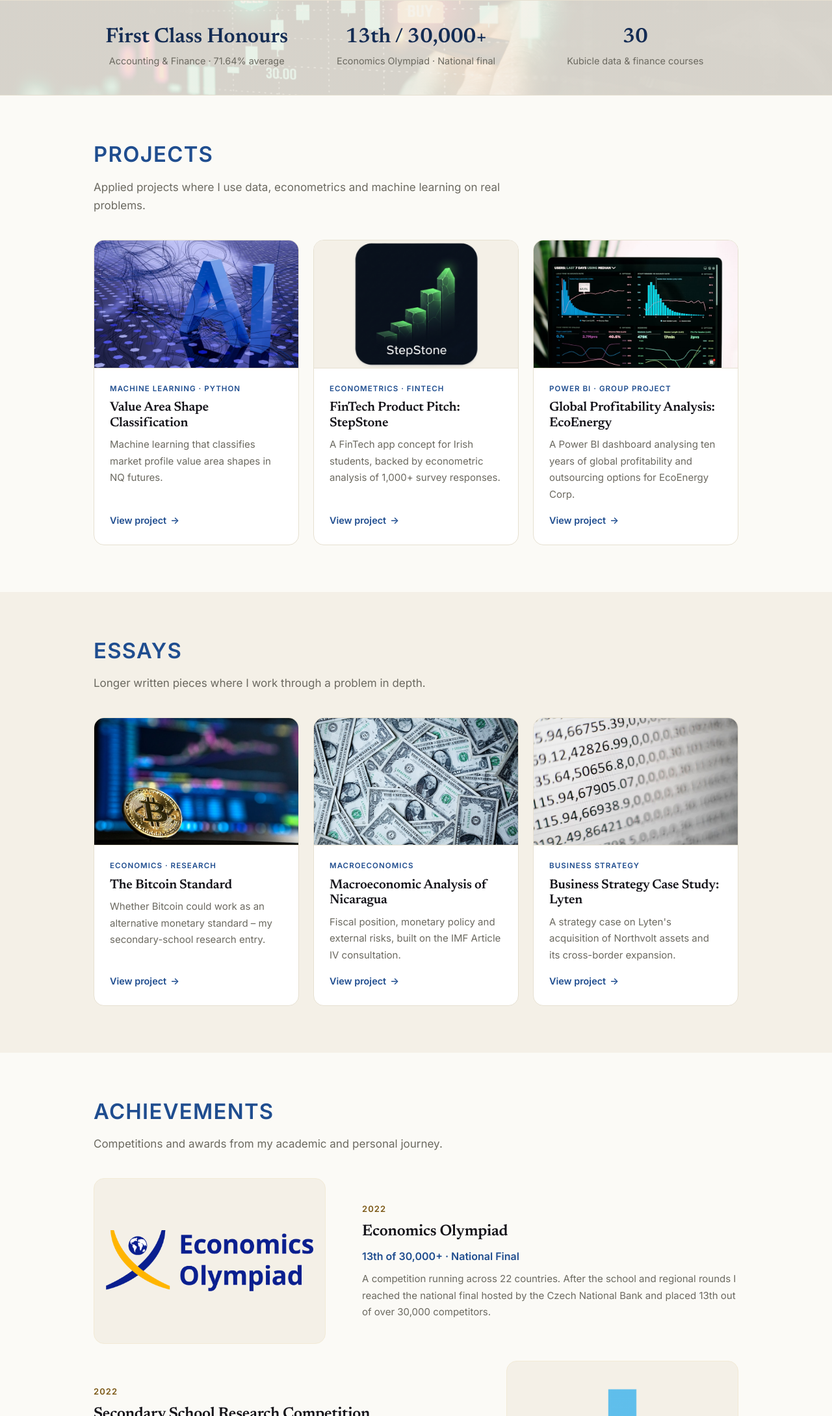
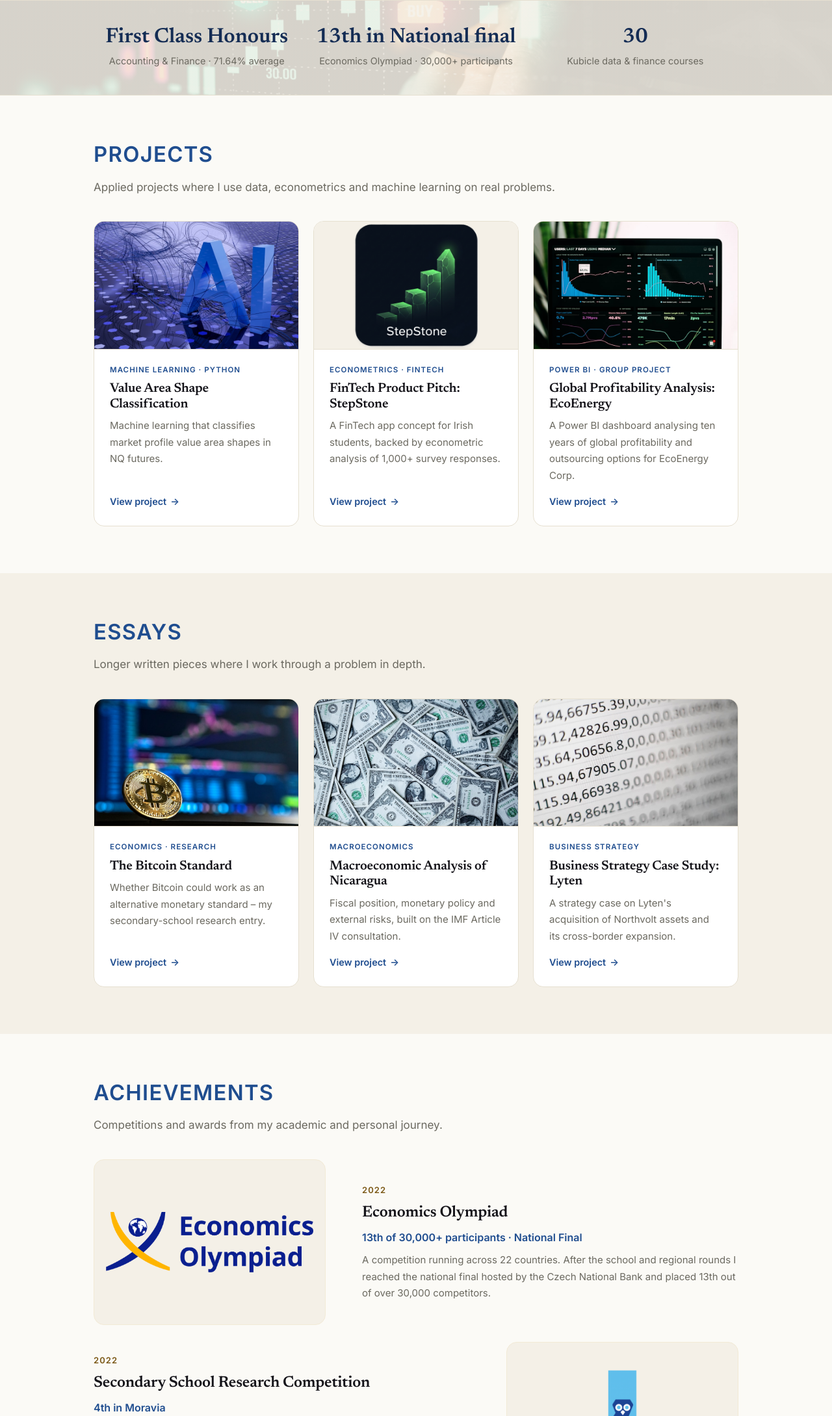
Before and after one commit to daniel-vala/ePortfolio-repo, a plain HTML site: page index.html in a window 1280 px wide. Shown: the part 621-2800 px from the top of the page at 65% size. Drawn offline with Linux system fonts and the light colour scheme.

Commit message:
adjustments

```diff
--- a/index.html
+++ b/index.html
@@ -101,7 +101,7 @@
   .label{font-family:var(--sans);font-size:clamp(1.5rem,3.4vw,2.05rem);font-weight:600;color:var(--accent);text-transform:uppercase;letter-spacing:.04em;line-height:1.1;margin-bottom:18px;display:flex;align-items:center;gap:12px}
   .label .dot{display:none}
   h2{font-family:var(--serif);font-size:clamp(2rem,4.6vw,2.9rem);color:var(--heading);font-weight:600;letter-spacing:-.02em;margin-bottom:10px}
-  .section-intro{color:var(--muted);max-width:60ch;margin-bottom:38px;font-size:var(--fs-lede)}
+  .section-intro{color:var(--muted);max-width:82ch;margin-bottom:38px;font-size:var(--fs-lede)}
 
   /* project / writing cards with image */
   .grid{display:grid;grid-template-columns:repeat(3,1fr);gap:22px}
@@ -142,6 +142,9 @@
   .ach-text h3{font-family:var(--serif);font-size:1.5rem;font-weight:600;color:var(--heading);margin:4px 0 4px;letter-spacing:-.01em}
   .ach-text .res{font-weight:600;color:var(--accent);margin-bottom:8px}
   .ach-text p{color:var(--muted);font-size:var(--fs-body)}
+  .ach-link{display:inline-block;margin-top:12px;color:var(--accent);font-weight:600;font-size:var(--fs-body);cursor:pointer}
+  .ach-link:hover{text-decoration:underline}
+  .ach-link:focus-visible{outline:2px solid var(--accent);outline-offset:3px}
 
   /* skills */
   .skillgrid{display:grid;grid-template-columns:repeat(3,1fr);gap:20px}
@@ -210,6 +213,8 @@
   .modal .mimg{width:100%;aspect-ratio:16/9;object-fit:cover;background:var(--paper);border-bottom:1px solid var(--border);
     border-radius:20px 20px 0 0;display:block}
   .modal .mimg.contain{object-fit:contain;background:var(--paper);padding:18px}
+  .modal .mvideo{position:relative;width:100%;aspect-ratio:16/9;background:#000;border-radius:12px;overflow:hidden;margin:22px 0 2px}
+  .modal .mvideo iframe{position:absolute;inset:0;width:100%;height:100%;border:0}
   .modal .mbody{padding:clamp(24px,4vw,34px)}
   .modal .cat{font-size:var(--fs-meta);font-weight:600;color:var(--accent);text-transform:uppercase;letter-spacing:.1em}
   .modal h3{font-family:var(--serif);color:var(--heading);font-size:1.5rem;font-weight:600;margin:8px 0 16px;letter-spacing:-.01em}
@@ -285,7 +290,7 @@
 <div class="stats">
   <div class="wrap">
     <div class="stat reveal"><div class="n">First Class Honours</div><div class="l">Accounting &amp; Finance · 71.64% average</div></div>
-    <div class="stat reveal"><div class="n">13th / 30,000+</div><div class="l">Economics Olympiad · National final</div></div>
+    <div class="stat reveal"><div class="n">13th in National final</div><div class="l">Economics Olympiad · 30,000+ participants</div></div>
     <div class="stat reveal"><div class="n">30</div><div class="l">Kubicle data &amp; finance courses</div></div>
   </div>
 </div>
@@ -325,7 +330,7 @@
 <section id="certificates">
   <div class="wrap">
     <h2 class="label reveal"><span class="dot"></span>Certificates</h2>
-    <p class="section-intro reveal">30 completed Kubicle courses across the data and finance toolset. Click any area to see the courses and open each certificate.</p>
+    <p class="section-intro reveal">30 completed Kubicle courses across the data and finance toolset.<br>Click any area to see the courses and open each certificate.</p>
     <div class="certgrid" id="cert-grid"></div>
     <p class="cert-note reveal"><b>30</b> courses completed · click any course to view its certificate</p>
   </div>
@@ -366,22 +371,22 @@ const GH_ICON='<svg viewBox="0 0 24 24" fill="currentColor" aria-hidden="true"><
 const projects=[
   {id:"value-area",cat:"Machine Learning · Python",title:"Value Area Shape Classification",img:"assets/images/ml-thumb-new.jpg",
    blurb:"Machine learning that classifies market profile value area shapes in NQ futures.",
-   detail:"For my Machine Learning module I researched whether market-profile value-area shapes (D, P, b and flat) can be classified automatically – something I couldn't find existing published work on. I manually labelled a dataset of volume profiles, engineered six statistical features (skewness, kurtosis, RMS and others), and trained and compared four models. The best, K-Nearest Neighbours, reached 97.9% accuracy on clearly defined shapes.",
+   detail:"For my Machine Learning module I researched whether market profile value area shapes (D, P, b and flat) can be classified automatically – something I couldn't find existing published work on. I manually labelled a dataset of volume profiles, engineered six statistical features (skewness, kurtosis, RMS and others), and trained and compared four models. The best, K-Nearest Neighbours, reached 97.9% accuracy on clearly defined shapes.",
    tools:["Python","Machine learning","Feature engineering","pandas"],links:[["GitHub repo","https://github.com/daniel-vala/Value-Area-Shape-Classification"],["Research paper","assets/ml-research-paper.pdf"]]},
   {id:"stepstone",cat:"Econometrics · FinTech",title:"FinTech Product Pitch: StepStone",img:"assets/images/stepstone-logo.png",fit:"contain",
    blurb:"A FinTech app concept for Irish students, backed by econometric analysis of 1,000+ survey responses.",
    detail:"For my Econometrics & Forecasting module I designed StepStone – a mobile app to help Irish students work toward long-term goals like a first home or an investment portfolio. I built the analysis in Python on a survey of over 1,000 students: cleaning and validation, MCAR testing, outlier checks, exploratory analysis of students living at home versus independently, regression and forecasting – then pitched it in a short video.",
-   tools:["Python","Econometrics","Regression","Forecasting"],links:[["GitHub repo","https://github.com/daniel-vala/StepStone"],["Watch the pitch","https://youtu.be/g3ddmqbRaks"]]},
+   tools:["Python","Econometrics","Regression","Forecasting"],video:"https://www.youtube.com/embed/g3ddmqbRaks",links:[["GitHub repo","https://github.com/daniel-vala/StepStone"]]},
   {id:"ecoenergy",cat:"Power BI · Group project",title:"Global Profitability Analysis: EcoEnergy",img:"assets/images/dashboard-thumb.jpg",
    blurb:"A Power BI dashboard analysing ten years of global profitability and outsourcing options for EcoEnergy Corp.",
-   detail:"A team project (five of us) analysing ten years of data for EcoEnergy Corp across five continents. In Power BI we built interactive dashboards on regional sales and profitability, found cost inefficiencies, and recommended a production-hub model concentrating manufacturing in the lowest-cost region per product – with a predictive view of the projected impact.",
+   detail:"A team project analysing ten years of data for EcoEnergy Corp across five continents. In Power BI we built interactive dashboards on regional sales and profitability, found cost inefficiencies, and recommended a production-hub model concentrating manufacturing in the lowest-cost region per product – with a predictive view of the projected impact.",
    tools:["Power BI","Data visualisation","Data modelling"],links:[["View dashboard","assets/coding-dashboard.pdf"],["Report","assets/coding-report.pdf"],["Power BI file","assets/EcoEnergy-Dashboard.pbix"]]}
 ];
 const writing=[
   {id:"bitcoin",cat:"Economics · Research",title:"The Bitcoin Standard",img:"assets/images/bitcoin-thumb-new.jpg",
    blurb:"Whether Bitcoin could work as an alternative monetary standard – my secondary-school research entry.",
    detail:"My entry to the Czech Secondary School Research Competition (4th in the Moravian round). I examined the fiat system and its problems – inflation and the Cantillon effect – and whether Bitcoin could serve as an alternative monetary standard. I ran two 60–90 minute interviews (a fintech financial controller/analyst and a crypto specialist), wrote the paper in Czech and defended it before an expert jury.",
-   tools:["Economics","Research","Interviews"],links:[["Research paper","assets/soc-paper.pdf"],["Presentation","https://www.youtube.com/watch?v=Q5pu7KkvZNk"]]},
+   tools:["Economics","Research","Interviews"],video:"https://www.youtube.com/embed/Q5pu7KkvZNk",links:[["Research paper","assets/soc-paper.pdf"]]},
   {id:"nicaragua",cat:"Macroeconomics",title:"Macroeconomic Analysis of Nicaragua",img:"assets/images/nicaragua-thumb.jpg",
    blurb:"Fiscal position, monetary policy and external risks, built on the IMF Article IV consultation.",
    detail:"For my Macroeconomics module I analysed Nicaragua from its IMF Article IV consultation: GDP growth, inflation and the balance of payments; fiscal policy and public-debt sustainability; the crawling-peg regime and monetary transmission in a highly dollarised economy; and future risks such as changes to US migration policy – applied throughout with core macro models and diagrams.",
@@ -392,10 +397,10 @@ const writing=[
    tools:["Business strategy","Case analysis"],links:[["Read the report","assets/business-strategy-report.pdf"]]}
 ];
 const achievements=[
-  {yr:"2022",img:"assets/images/economics-olympiad.png",alt:"Economics Olympiad",title:"Economics Olympiad",res:"13th of 30,000+ · National Final",
+  {yr:"2022",img:"assets/images/economics-olympiad.png",alt:"Economics Olympiad",title:"Economics Olympiad",res:"13th of 30,000+ participants · National Final",
    text:"A competition running across 22 countries. After the school and regional rounds I reached the national final hosted by the Czech National Bank and placed 13th out of over 30,000 competitors."},
-  {yr:"2022",img:"assets/images/soc-competition.png",alt:"Secondary School Research Competition",title:"Secondary School Research Competition",res:"4th in Moravia",
-   text:"In the Středoškolská Odborná Činnost I placed 4th in the Moravian round with a project on the economics of Bitcoin versus fiat currencies – interviewing two leading economists and defending it before an expert jury."},
+  {yr:"2022",img:"assets/images/soc-competition.png",alt:"Secondary School Research Competition",title:"Secondary School Research Competition",res:"4th in Moravia",link:{id:"bitcoin",label:"Read the full project →"},
+   text:"In the Secondary School Research Competition I placed 4th in the Moravian round with a project on the economics of Bitcoin versus fiat currencies – interviewing two leading economists and defending it before an expert jury."},
   {yr:"2023",img:"assets/images/rotman-challenge.png",alt:"Trinity SMF x Rotman Market Challenge",title:"Trinity SMF × Rotman Market Challenge",res:"7th in Ireland",
    text:"A fast-paced trading simulation hosted by Trinity SMF in Dublin. With my teammate I placed 7th in Ireland, making split-second decisions that tested our understanding of market behaviour."},
   {yr:"2024",img:"assets/images/pwc-award.png",cls:"sm",alt:"PwC",title:"PwC Award for Financial Accounting",res:"Top 10 in class",
@@ -437,7 +442,7 @@ document.getElementById("projects-grid").innerHTML=projects.map(card).join("");
 document.getElementById("writing-grid").innerHTML=writing.map(card).join("");
 document.getElementById("ach-list").innerHTML=achievements.map((a,i)=>
   `<div class="ach reveal ${i%2?"reverse":""}"><div class="ach-img"><img src="${esc(a.img)}" alt="${esc(a.alt)}" class="${a.cls||''}"></div>
-   <div class="ach-text"><div class="yr">${esc(a.yr)}</div><h3>${esc(a.title)}</h3><div class="res">${esc(a.res)}</div><p>${esc(a.text)}</p></div></div>`).join("");
+   <div class="ach-text"><div class="yr">${esc(a.yr)}</div><h3>${esc(a.title)}</h3><div class="res">${esc(a.res)}</div><p>${esc(a.text)}</p>${a.link?`<a class="ach-link" data-proj="${esc(a.link.id)}" href="#p-${esc(a.link.id)}">${esc(a.link.label)}</a>`:""}</div></div>`).join("");
 document.getElementById("skill-grid").innerHTML=skills.map(s=>
   `<div class="skill reveal"><div class="ic"><svg viewBox="0 0 24 24" stroke-linecap="round" stroke-linejoin="round">${ic[s.ic]}</svg></div>
    <h3>${esc(s.title)}</h3><div class="skilltags">${s.tags.map(t=>`<span class="tag">${esc(t)}</span>`).join("")}</div>${s.note?`<p class="skill-note">${esc(s.note)}</p>`:""}</div>`).join("");
@@ -457,12 +462,13 @@ function openModal(html,hash){
 function openProject(id){
   const p=all.find(x=>x.id===id);if(!p)return;
   const res=p.result?`<div class="res-badge">${esc(p.result)}</div>`:"";
+  const vid=p.video?`<div class="mvideo"><iframe src="${esc(p.video)}" title="${esc(p.title)}" allow="accelerometer; autoplay; clipboard-write; encrypted-media; gyroscope; picture-in-picture; web-share" allowfullscreen loading="lazy"></iframe></div>`:"";
   const _oth=(p.links||[]).filter(l=>!l[1].includes("github.com"));
   const _gh=(p.links||[]).filter(l=>l[1].includes("github.com"));
   const links=(p.links&&p.links.length)?`<div class="mlinks">${_oth.map(l=>`<a class="btn solid" href="${esc(l[1])}" target="_blank" rel="noopener">${esc(l[0])} →</a>`).join("")}${_gh.map(l=>`<a class="icon-link" href="${esc(l[1])}" target="_blank" rel="noopener" aria-label="View source on GitHub" title="View on GitHub">${GH_ICON}</a>`).join("")}</div>`:"";
   openModal(`<img class="mimg ${p.fit==='contain'?'contain':''}" src="${esc(p.img)}" alt=""><div class="mbody"><div class="cat">${esc(p.cat)}</div>
     <h3 id="modal-title">${esc(p.title)}</h3>${res}<p>${esc(p.detail)}</p>
-    <div class="skilltags">${p.tools.map(t=>`<span class="tag">${esc(t)}</span>`).join("")}</div>${links}</div>`,"#p-"+id);
+    <div class="skilltags">${p.tools.map(t=>`<span class="tag">${esc(t)}</span>`).join("")}</div>${links}${vid}</div>`,"#p-"+id);
 }
 function openCert(i){
   const c=certs[i];if(!c)return;
@@ -476,7 +482,7 @@ function activate(t){
   const c=t.closest(".card");if(c){openProject(c.dataset.id);return}
   const cc=t.closest(".certcard");if(cc){openCert(+cc.dataset.cert)}
 }
-document.addEventListener("click",e=>{if(!e.target.closest(".overlay"))activate(e.target)});
+document.addEventListener("click",e=>{const _al=e.target.closest(".ach-link");if(_al){e.preventDefault();openProject(_al.dataset.proj);return}if(!e.target.closest(".overlay"))activate(e.target)});
 xbtn.onclick=close;
 overlay.onclick=e=>{if(e.target===overlay)close()};
 document.addEventListener("keydown",e=>{
```
Also changed, not shown: 2 other files.
